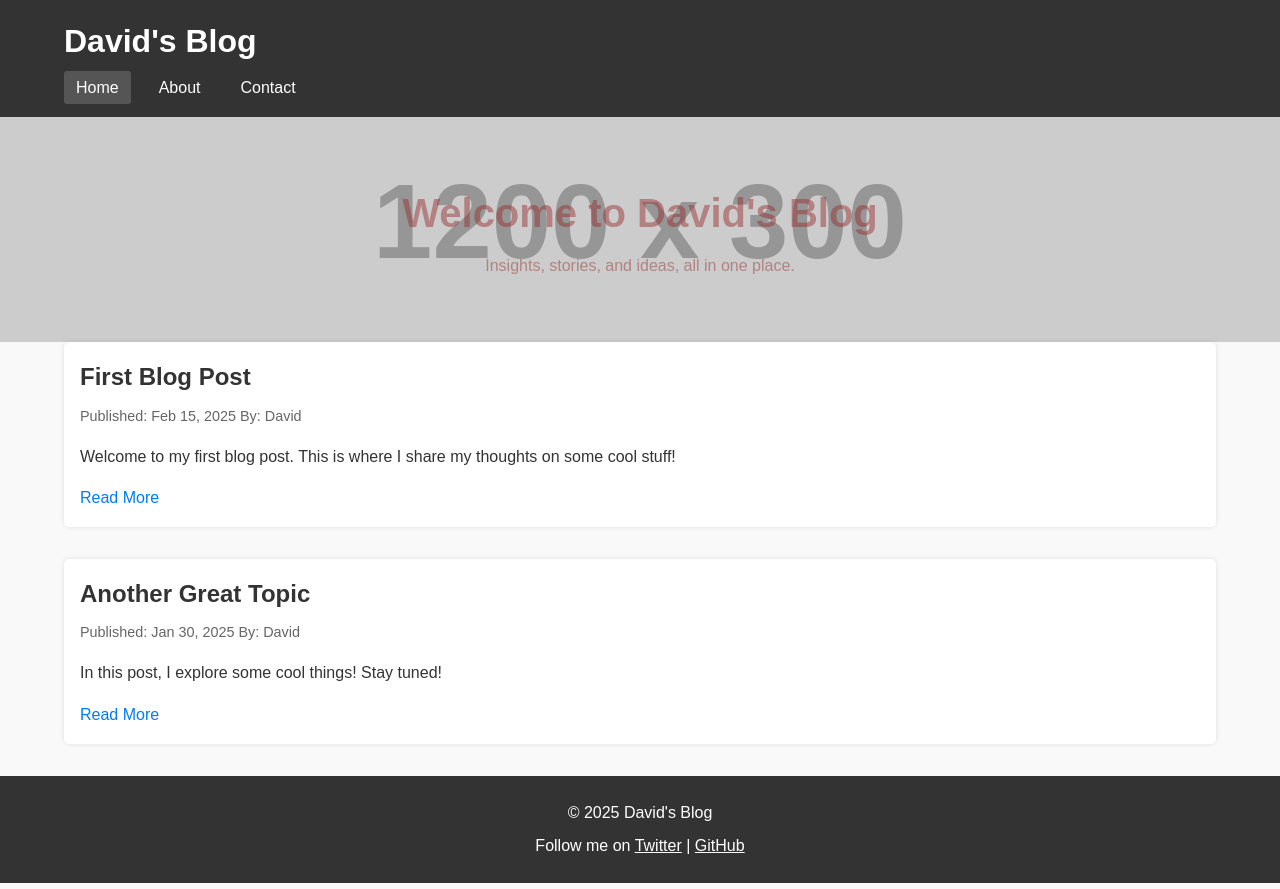
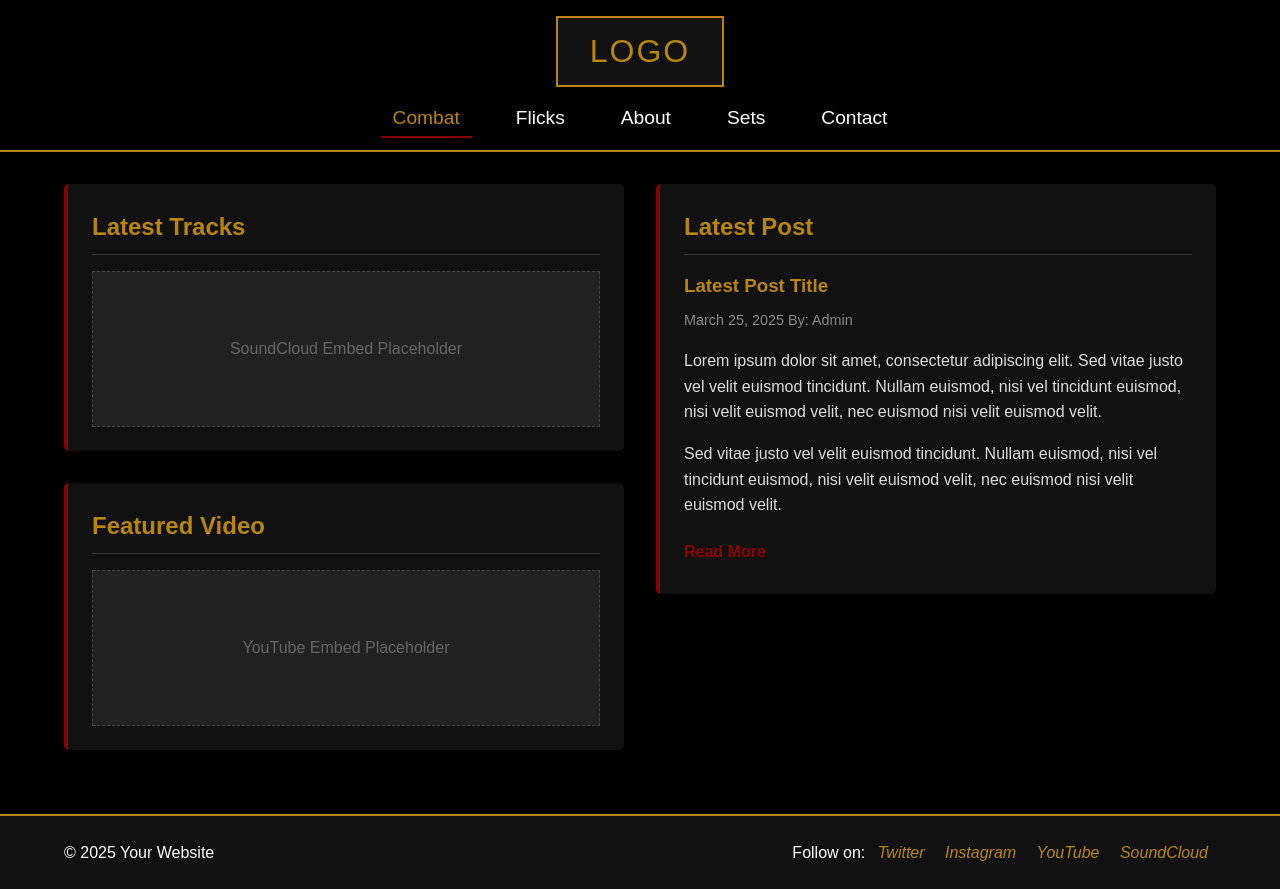
Before and after one commit to rohanxavier33/davidsBlog, a plain HTML site: page index.html in a window 1280 px wide. Drawn offline with Linux system fonts and the light colour scheme; placeholder pictures from the web are drawn by us; a web font is replaced by a local one.

Commit message:
edits to formatting and added new fonts

```diff
--- a/index.html
+++ b/index.html
@@ -1,81 +1,106 @@
 <!DOCTYPE html>
 <html lang="en">
 <head>
-  <meta charset="UTF-8" />
-  <meta name="viewport" content="width=device-width, initial-scale=1.0"/>
-  <title>David's Blog - Home</title>
-  <link rel="stylesheet" href="styles.css"/>
+  <meta charset="UTF-8">
+  <meta name="viewport" content="width=device-width, initial-scale=1.0">
+  <title>Your Website</title>
+  <link rel="stylesheet" href="styles.css">
+  <script src="script.js" defer></script>
 </head>
-<script src="script.js"></script>
 <body>
-
   <!-- HEADER -->
   <header class="site-header">
     <div class="container">
-      <h1 class="blog-title">David's Blog</h1>
+      <div class="logo-container">
+        <div class="logo">LOGO</div>
+      </div>
       <nav class="navbar">
         <ul>
-          <li><a href="index.html" class="active">Home</a></li>
-          <li><a href="about.html">About</a></li>
-          <li><a href="contact.html">Contact</a></li>
+          <li><a href="#" class="active">Combat</a></li>
+          <li><a href="#">Flicks</a></li>
+          <li><a href="#">About</a></li>
+          <li><a href="#">Sets</a></li>
+          <li><a href="#">Contact</a></li>
         </ul>
       </nav>
     </div>
   </header>
 
-  <!-- HERO SECTION (optional) -->
-  <section class="hero">
-    <div class="container">
-      <h2>Welcome to David's Blog</h2>
-      <p>Insights, stories, and ideas, all in one place.</p>
+  <!-- MAIN CONTENT -->
+  <main class="container main-content">
+    <div class="two-column-layout">
+      <!-- Left Column -->
+      <div class="left-column">
+        <!-- SoundCloud Embed -->
+        <section class="soundcloud-section">
+          <h2>Latest Tracks</h2>
+          <div class="soundcloud-embed">
+            <!-- Placeholder for SoundCloud embed -->
+            <div class="embed-placeholder">
+              SoundCloud Embed Placeholder
+            </div>
           </div>
         </section>
 
-  <!-- MAIN CONTENT - BLOG POSTS -->
-  <main class="container">
+        <!-- YouTube Embed -->
+        <section class="youtube-section">
+          <h2>Featured Video</h2>
+          <div class="youtube-embed">
+            <!-- Placeholder for YouTube embed -->
+            <div class="embed-placeholder">
+              YouTube Embed Placeholder
+            </div>
+          </div>
+        </section>
+      </div>
 
-    <!-- Blog Post #1 -->
+      <!-- Right Column -->
+      <div class="right-column">
+        <!-- Latest Blog Post -->
+        <section class="blog-section">
+          <h2>Latest Post</h2>
           <article class="blog-post">
-      <h2 class="post-title">First Blog Post</h2>
+            <h3 class="post-title">Latest Post Title</h3>
             <div class="post-meta">
-        <span class="post-date">Published: Feb 15, 2025</span>
-        <span class="post-author">By: David</span>
+              <span class="post-date">March 25, 2025</span>
+              <span class="post-author">By: Admin</span>
             </div>
-      <p class="post-content">
-        Welcome to my first blog post. This is where I share my thoughts on some cool stuff!
+            <div class="post-content">
+              <p>
+                Lorem ipsum dolor sit amet, consectetur adipiscing elit. Sed vitae justo
+                vel velit euismod tincidunt. Nullam euismod, nisi vel tincidunt euismod,
+                nisi velit euismod velit, nec euismod nisi velit euismod velit.
               </p>
+              <p>
+                Sed vitae justo vel velit euismod tincidunt. Nullam euismod, nisi vel
+                tincidunt euismod, nisi velit euismod velit, nec euismod nisi velit
+                euismod velit.
+              </p>
+            </div>
             <a href="#" class="read-more">Read More</a>
           </article>
-
-    <!-- Blog Post #2 -->
-    <article class="blog-post">
-      <h2 class="post-title">Another Great Topic</h2>
-      <div class="post-meta">
-        <span class="post-date">Published: Jan 30, 2025</span>
-        <span class="post-author">By: David</span>
+        </section>
       </div>
-      <p class="post-content">
-        In this post, I explore some cool things! Stay tuned!
-      </p>
-      <a href="#" class="read-more">Read More</a>
-    </article>
-
-    <!-- Add more blog posts similarly... -->
-
+    </div>
   </main>
 
   <!-- FOOTER -->
   <footer class="site-footer">
     <div class="container">
-      <p>&copy; 2025 David's Blog</p>
-      <p>
-        Follow me on
-        <a href="https://twitter.com/" target="_blank">Twitter</a> |
-        <a href="https://github.com/" target="_blank">GitHub</a>
+      <div class="footer-content">
+        <div class="footer-info">
+          <p>&copy; 2025 Your Website</p>
+        </div>
+        <div class="social-links">
+          <p>Follow on:
+            <a href="https://twitter.com/" target="_blank"><i class="social-icon">Twitter</i></a>
+            <a href="https://instagram.com/" target="_blank"><i class="social-icon">Instagram</i></a>
+            <a href="https://youtube.com/" target="_blank"><i class="social-icon">YouTube</i></a>
+            <a href="https://soundcloud.com/" target="_blank"><i class="social-icon">SoundCloud</i></a>
           </p>
         </div>
+      </div>
+    </div>
   </footer>
-
-
 </body>
 </html>
--- a/styles.css
+++ b/styles.css
@@ -1,4 +1,15 @@
-/* Reset some basic elements */
+/* For a larger site-wide font: */
+html {
+  font-size: 16px;
+}
+
+/* Font Declaration */
+@font-face {
+  font-family: 'Mafia';
+  src: url('fonts\PlayfairDisplay-VariableFont_wght.ttf') format('truetype');
+}
+
+/* Reset */
 * {
   margin: 0;
   padding: 0;
@@ -7,13 +18,12 @@
 
 /* Global Styles */
 body {
-    font-family: Arial, sans-serif;
+  font-family: 'Mafia', Arial, sans-serif;
   line-height: 1.6;
-    background-color: #f9f9f9;
-    color: #333;
+  background-color: #000;
+  color: #fff;
 }
 
-  /* Container */
 .container {
   width: 90%;
   max-width: 1200px;
@@ -22,70 +32,103 @@
 
 /* Header */
 .site-header {
-    background-color: #333;
-    color: #fff;
+  background-color: #000;
   padding: 1rem 0;
+  border-bottom: 2px solid #B8860B; /* Gold border */
 }
 
-  .blog-title {
-    margin: 0;
+.logo-container {
+  display: flex;
+  justify-content: center;
+  margin-bottom: 1rem;
+}
+
+.logo {
+  background-color: #111;
+  color: #B8860B;
   font-size: 2rem;
+  padding: 0.5rem 2rem;
+  border: 2px solid #B8860B;
+  letter-spacing: 2px;
 }
 
 .navbar ul {
   list-style-type: none;
   display: flex;
-    gap: 1rem;
-    margin-top: 0.5rem;
+  justify-content: center;
+  gap: 2rem;
 }
 
 .navbar a {
   color: #fff;
   text-decoration: none;
   padding: 0.5rem 0.75rem;
+  font-size: 1.2rem;
+  transition: all 0.3s ease;
 }
 
 .navbar a:hover,
 .navbar a.active {
-    background-color: #555;
-    border-radius: 3px;
-  }
-
-  /* Hero Section */
-  .hero {
-    background: url('https://via.placeholder.com/1200x300/cccccc/666666?text=Blog+Hero')
-      no-repeat center center/cover;
-    color: #982b2b76;
-    padding: 4rem 0;
-    text-align: center;
-  }
-
-  .hero h2 {
-    font-size: 2.5rem;
-    margin-bottom: 0.5rem;
+  color: #B8860B;
+  border-bottom: 2px solid #8B0000; /* Dark red */
 }
 
 /* Main Content */
-  main {
-    margin: 2rem 0;
+.main-content {
+  margin: 2rem auto;
 }
 
-  /* Blog Posts */
-  .blog-post {
-    background-color: #fff;
-    padding: 1rem;
+.two-column-layout {
+  display: flex;
+  gap: 2rem;
+}
+
+.left-column, .right-column {
+  flex: 1;
+}
+
+/* Section Styles */
+.soundcloud-section,
+.youtube-section,
+.blog-section {
+  background-color: #111;
+  padding: 1.5rem;
   margin-bottom: 2rem;
   border-radius: 5px;
-    box-shadow: 0 0 5px rgba(0,0,0,0.1);
+  border-left: 4px solid #8B0000; /* Dark red */
+}
+
+.soundcloud-section h2,
+.youtube-section h2,
+.blog-section h2 {
+  color: #B8860B;
+  margin-bottom: 1rem;
+  border-bottom: 1px solid #333;
+  padding-bottom: 0.5rem;
+}
+
+/* Embed Placeholders */
+.embed-placeholder {
+  background-color: #222;
+  color: #666;
+  padding: 4rem 2rem;
+  text-align: center;
+  border: 1px dashed #444;
+}
+
+/* Blog Post */
+.blog-post {
+  color: #ddd;
 }
 
 .post-title {
+  color: #B8860B;
   margin-bottom: 0.5rem;
 }
 
 .post-meta {
   font-size: 0.9rem;
-    color: #666;
+  color: #888;
   margin-bottom: 1rem;
 }
 
@@ -93,93 +136,63 @@
   margin-bottom: 1rem;
 }
 
+.post-content p {
+  margin-bottom: 1rem;
+}
+
 .read-more {
-    color: #007BFF;
+  color: #8B0000;
   text-decoration: none;
+  font-weight: bold;
+  display: inline-block;
+  padding: 0.3rem 0;
+  border-bottom: 1px solid transparent;
+  transition: all 0.3s ease;
 }
 
 .read-more:hover {
-    text-decoration: underline;
-  }
-
-  /* About/Contact Sections */
-  .about-section,
-  .contact-section {
-    background-color: #fff;
-    padding: 2rem;
-    border-radius: 5px;
-    box-shadow: 0 0 5px rgba(0,0,0,0.1);
-  }
-
-  .about-section h2,
-  .contact-section h2 {
-    margin-bottom: 1rem;
-  }
-
-  /* Contact Form */
-  .contact-form {
-    margin-top: 1.5rem;
-  }
-
-  .form-group {
-    margin-bottom: 1rem;
-  }
-
-  .form-group label {
-    display: block;
-    font-weight: bold;
-    margin-bottom: 0.5rem;
-  }
-
-  .form-group input,
-  .form-group textarea {
-    width: 100%;
-    padding: 0.75rem;
-    font-size: 1rem;
-    border: 1px solid #ccc;
-    border-radius: 4px;
-  }
-
-  .button,
-  button {
-    padding: 0.75rem 1rem;
-    background-color: #007BFF;
-    border: none;
-    color: #fff;
-    cursor: pointer;
-    border-radius: 4px;
-  }
-
-  .button:hover,
-  button:hover {
-    background-color: #0056b3;
+  border-bottom: 1px solid #8B0000;
 }
 
 /* Footer */
 .site-footer {
-    background-color: #333;
-    color: #fff;
-    padding: 1rem 0;
+  background-color: #111;
+  padding: 1.5rem 0;
+  border-top: 2px solid #B8860B;
+}
+
+.footer-content {
+  display: flex;
+  justify-content: space-between;
+  align-items: center;
+}
+
+.social-links a {
+  color: #B8860B;
+  margin: 0 0.5rem;
+  text-decoration: none;
+  transition: color 0.3s ease;
+}
+
+.social-links a:hover {
+  color: #8B0000;
+}
+
+/* Responsive Design */
+@media (max-width: 768px) {
+  .two-column-layout {
+    flex-direction: column;
+  }
+
+  .navbar ul {
+    flex-direction: column;
+    align-items: center;
+    gap: 0.5rem;
+  }
+
+  .footer-content {
+    flex-direction: column;
+    gap: 1rem;
     text-align: center;
   }
-
-  .site-footer p {
-    margin: 0.5rem 0;
 }
-
-  .site-footer a {
-    color: #fff;
-    text-decoration: underline;
-  }
-
-  .site-footer a:hover {
-    color: #ccc;
-  }
-  .dark-mode {
-    background-color: #222;
-    color: #f0f0f0;
-  }
-  .dark-mode .site-header,
-  .dark-mode .site-footer {
-    background-color: #111;
-  }
```
Also changed, not shown: scripts.js (+35 -0 lines), fonts/Corleone-Due-Regular.otf (added), fonts/PlayfairDisplay-VariableFont_wght.ttf (added). Lines whose indentation alone changed are shown as unchanged.
